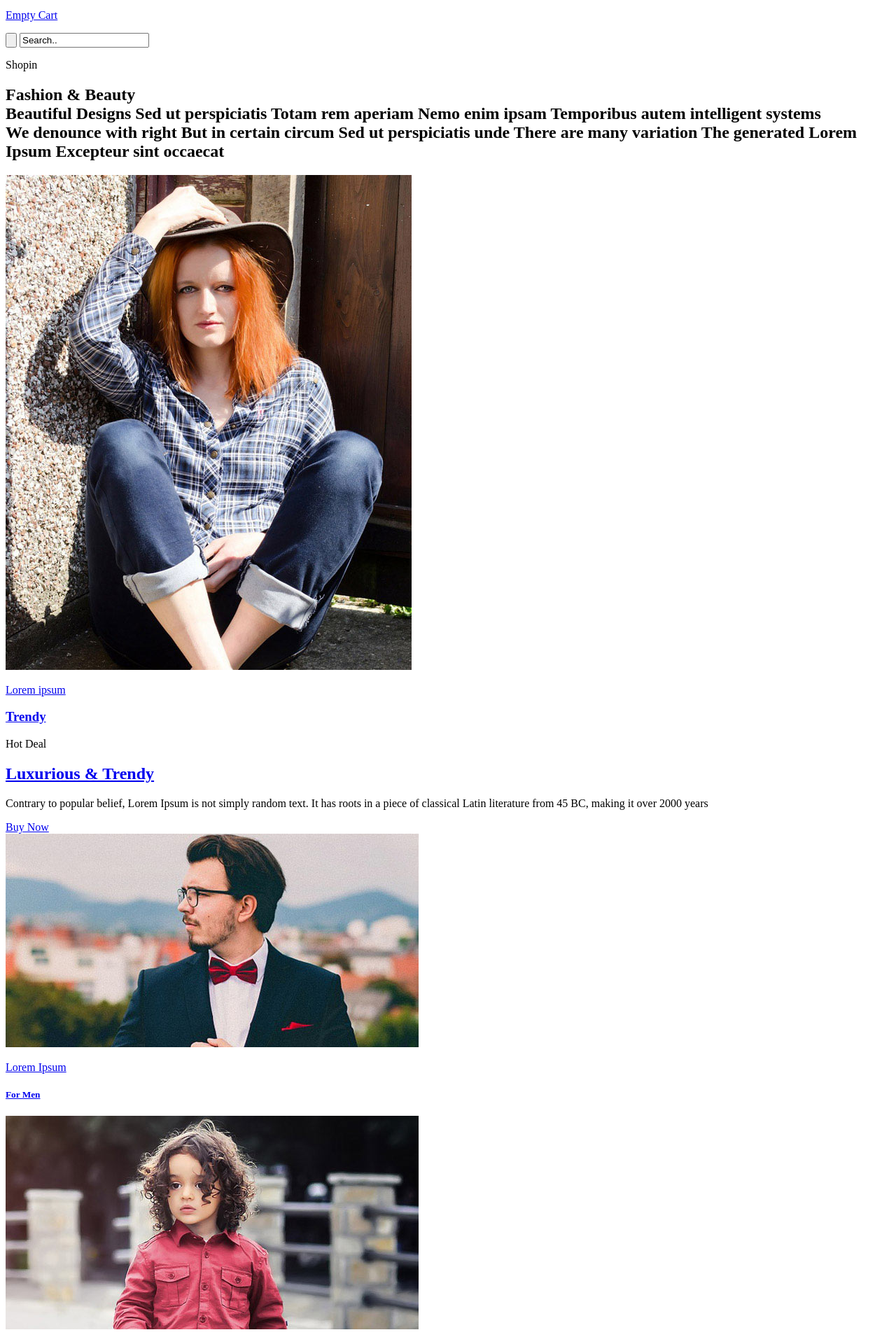
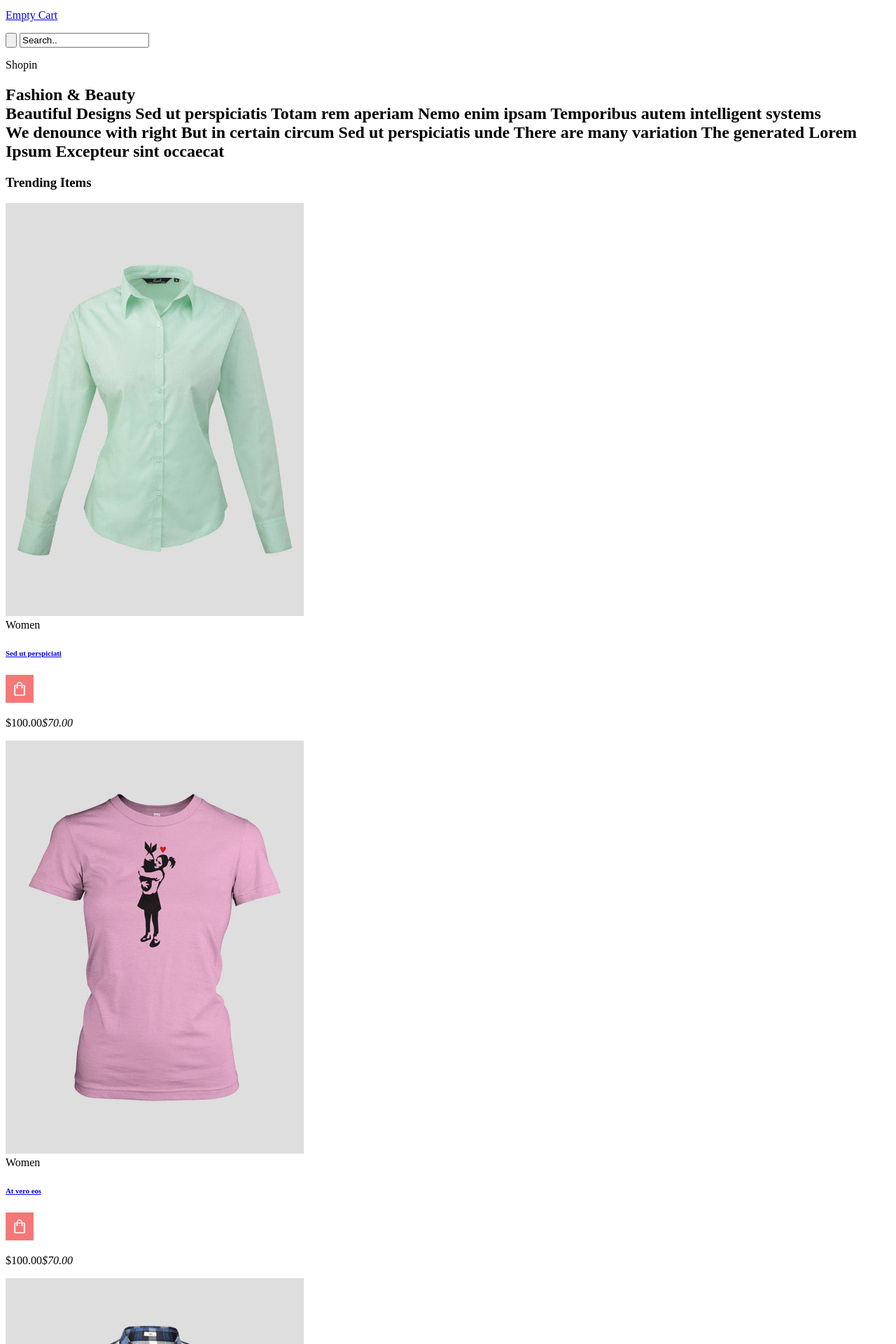
Before and after one commit to poymanov/shopin, a Yii app: template frontend/views/site/index.php in a window 1280 px wide. Shown: the part 2339-4259 px from the top of the page at 70% size. Run offline with PHP 8.4 and a stand-in for Yii, Linux system fonts and the light colour scheme; the template is opened without the code that fills it, so the values that code supplies are empty; some libraries are stand-ins or nearby versions.

Commit message:
Убран лишний блок с главной страницы

```diff
--- a/frontend/views/layouts/main.php
+++ b/frontend/views/layouts/main.php
@@ -4,11 +4,8 @@
 /* @var $content string */
 
 use yii\helpers\Html;
-use yii\bootstrap\Nav;
-use yii\bootstrap\NavBar;
-use yii\widgets\Breadcrumbs;
 use frontend\assets\AppAsset;
-use common\widgets\Alert;
+use yii\helpers\Url;
 
 AppAsset::register($this);
 ?>
@@ -39,7 +36,7 @@ License URL: http://creativecommons.org/licenses/by/3.0/
     <div class="container">
         <div class="head">
             <div class=" logo">
-                <a href="index.html"><img src="/images/logo.png" alt=""></a>
+                <a href="<?=Url::home()?>"><img src="/images/logo.png" alt=""></a>
             </div>
         </div>
     </div>
--- a/frontend/views/site/index.php
+++ b/frontend/views/site/index.php
@@ -34,47 +34,6 @@ $this->title = 'Shopin A Ecommerce Category Flat Bootstrap Responsive Website Te
 <!--content-->
 <div class="content">
     <div class="container">
-        <div class="content-top">
-            <div class="col-md-6 col-md">
-                <div class="col-1">
-                    <a href="single.html" class="b-link-stroke b-animate-go  thickbox">
-                        <img src="/images/pi.jpg" class="img-responsive" alt=""/><div class="b-wrapper1 long-img"><p class="b-animate b-from-right    b-delay03 ">Lorem ipsum</p><label class="b-animate b-from-right    b-delay03 "></label><h3 class="b-animate b-from-left    b-delay03 ">Trendy</h3></div></a>
-                </div>
-                <div class="col-2">
-                    <span>Hot Deal</span>
-                    <h2><a href="single.html">Luxurious &amp; Trendy</a></h2>
-                    <p>Contrary to popular belief, Lorem Ipsum is not simply random text. It has roots in a piece of classical Latin literature from 45 BC, making it over 2000 years</p>
-                    <a href="single.html" class="buy-now">Buy Now</a>
-                </div>
-            </div>
-            <div class="col-md-6 col-md1">
-                <div class="col-3">
-                    <a href="single.html"><img src="/images/pi1.jpg" class="img-responsive" alt="">
-                        <div class="col-pic">
-                            <p>Lorem Ipsum</p>
-                            <label></label>
-                            <h5>For Men</h5>
-                        </div></a>
-                </div>
-                <div class="col-3">
-                    <a href="single.html"><img src="/images/pi2.jpg" class="img-responsive" alt="">
-                        <div class="col-pic">
-                            <p>Lorem Ipsum</p>
-                            <label></label>
-                            <h5>For Kids</h5>
-                        </div></a>
-                </div>
-                <div class="col-3">
-                    <a href="single.html"><img src="/images/pi3.jpg" class="img-responsive" alt="">
-                        <div class="col-pic">
-                            <p>Lorem Ipsum</p>
-                            <label></label>
-                            <h5>For Women</h5>
-                        </div></a>
-                </div>
-            </div>
-            <div class="clearfix"></div>
-        </div>
         <!--products-->
         <div class="content-mid">
             <h3>Trending Items</h3>
```
